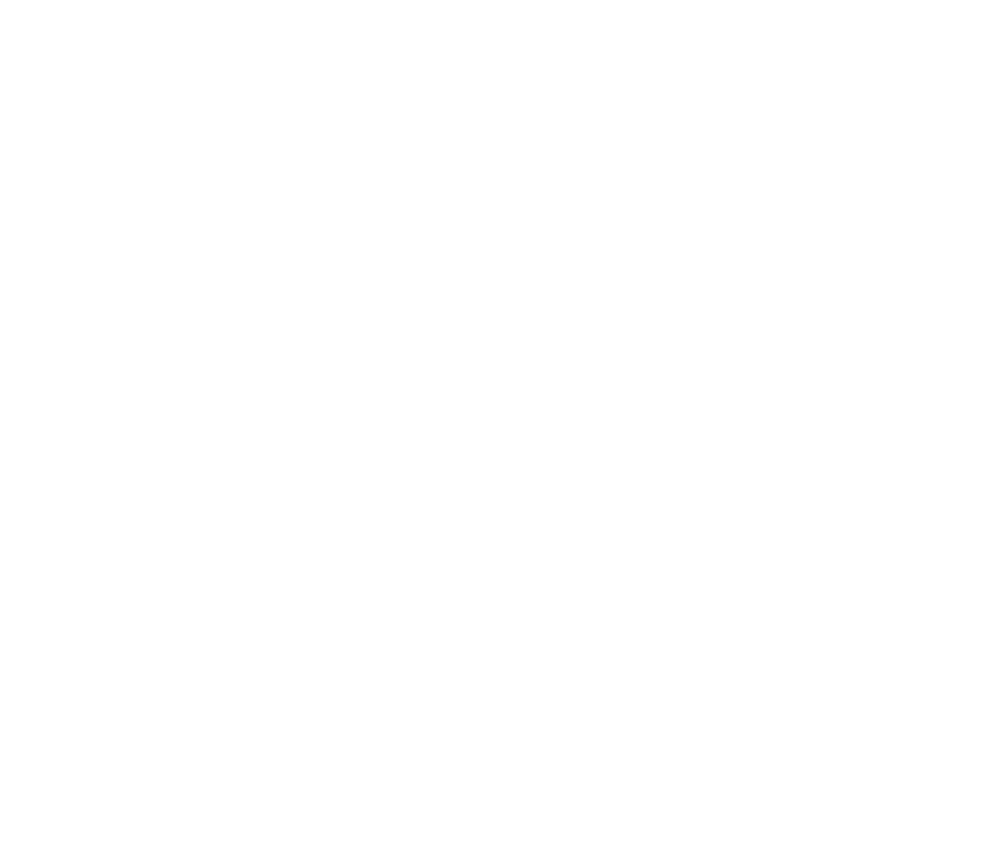
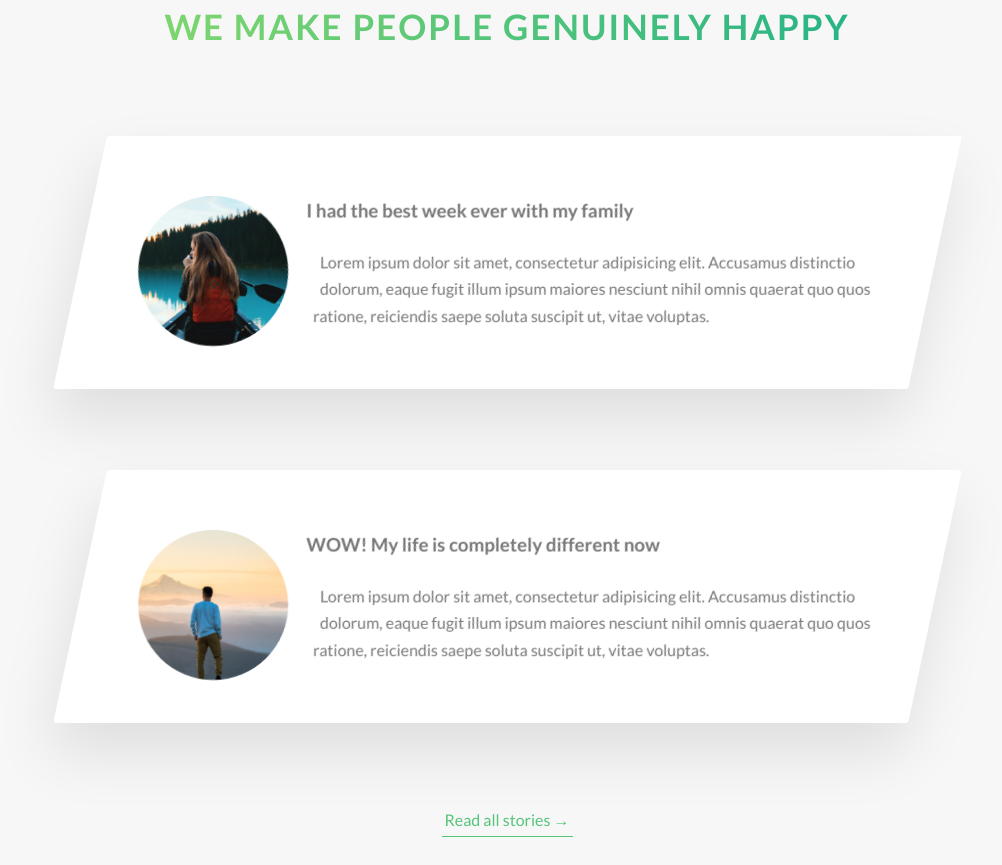
Before and after one commit to thetaungg/natours, a React (Create React App) app: page / in a window 1280 px wide. Shown: the part 3480-4345 px from the top of the page, without its empty margins (133-1135 px from the left). Before the commit the page ends 3357 px from the top, so only its background shows below. Built offline with nearby package versions, Linux system fonts and the light colour scheme.

Commit message:
created section-stories layout and story-board component

```diff
--- a/src/components/card-primary/card-primary.styles.scss
+++ b/src/components/card-primary/card-primary.styles.scss
@@ -40,10 +40,10 @@
     }
   }
 
-  &:hover &__side--front {
+  &:hover &__side--front { //when the card is hovered, we want to change card__side--font element
     transform: rotateY(-180deg);
   }
-  &:hover &__side--back {
+  &:hover &__side--back {//when the card is hovered, we want to change card__side--back element
     transform: rotateY(360deg);
   }
 
--- a/src/components/card-secondary/card-secondary.styles.scss
+++ b/src/components/card-secondary/card-secondary.styles.scss
@@ -9,9 +9,10 @@
   border-radius: 3px;
   box-shadow: 0 1.5rem 4rem rgba($color-black, .15);
   transition: all .3s;
+  backface-visibility: hidden;
 
   &:hover {
-    transform: translateY(-1.5rem) scale(1.03);
+    transform: translateY(-1.5rem);
     box-shadow: 0 2.5rem 4rem rgba($color-black, .15);
   }
   &__icon {
--- /dev/null
+++ b/src/components/story-board/story-board.component.jsx
@@ -0,0 +1,23 @@
+import React from "react";
+import './story-board.styles.scss';
+
+const StoryBoard = ({name,heading, paragraph, imgUrl}) => (
+    <div className="story-board">
+        <figure className="story-board__shape">
+            <img className="story-board__img" src={imgUrl} alt="Person on a tour"/>
+            <figcaption className="story-board__caption text-align-center">
+                {name}
+            </figcaption>
+        </figure>
+        <div className="story-board__text">
+            <h3 className="heading__tertiary margin-bottom-small">
+                {heading}
+            </h3>
+            <p>
+                {paragraph}
+            </p>
+        </div>
+    </div>
+);
+
+export default StoryBoard;
--- /dev/null
+++ b/src/components/story-board/story-board.styles.scss
@@ -0,0 +1,61 @@
+@import "../../assets/sass/variables";
+@import "../../assets/sass/utils";
+
+
+.story-board {
+  width: 75%;
+  margin: 0 auto;
+  box-shadow: 0 3rem 6rem rgba($color-black, .1);
+  background-color: $color-white;
+  border-radius: 3px;
+  padding: 6rem 6rem 6rem 9rem;
+  font-size: $default-font-size;
+  transform: skewX(-12deg);
+
+
+  &__shape {
+    width: 15rem;
+    height: 15rem;
+    float: left;
+    -webkit-shape-outside: circle(50% at 50% 50%);//the shape-outside is for defining how the elements should float around the shape eg.texts
+    shape-outside: circle(50% at 50% 50%); //only works when the element is floating and have height and width defined// the first value is radius , the second is the position of the center
+    -webkit-clip-path: circle(50% at 50% 50%);
+    clip-path: circle(50% at 50% 50%);
+    transform: translateX(-3rem) skewX(12deg); //the best way to move a floated element around
+    position: relative;
+  }
+
+  &__img {
+    height: 100%; //to fit inside the parent element
+    transform: translateX(-4rem) scale(1.4);
+    backface-visibility: hidden;
+    transition: all .5s;
+  }
+
+  &__text {
+    transform: skewX(12deg);
+  }
+
+  &__caption {
+    position: absolute;
+    top: 50%;
+    left: 50%;
+    transform: translate(-50%, 20%);
+    color: $color-white;
+    text-transform: uppercase;
+    font-size: 1.7rem;
+    opacity: 0;
+    transition: all .5s;
+    backface-visibility: hidden;
+  }
+
+  &:hover &__caption{//when the card is hovered, we want to change story-board--caption element
+    opacity: 1;
+    transform: translate(-50%,-50%);
+  }
+
+  &:hover &__img {
+    transform: translateX(-4rem) scale(1);
+    filter: blur(3px) brightness(80%); // values lower than 100% make it darker //100% is initial value
+  }
+}
--- a/src/layouts/grid/grid.styles.scss
+++ b/src/layouts/grid/grid.styles.scss
@@ -5,7 +5,7 @@
   max-width: $grid-width;
   margin: 0 auto;
 
-  &:not(:last-child){ //all the row except the last child
+  &:not(:last-child){ //all the row except the last child(row)
     margin-bottom: $gutter-vertical;
   }
 
--- /dev/null
+++ b/src/layouts/section-stories/section-stories.layout.jsx
@@ -0,0 +1,37 @@
+import React from "react";
+import './section-stories.styles.scss';
+import SecondaryHeading from "../../components/heading-secondary/heading-secondary.component";
+import StoryBoard from "../../components/story-board/story-board.component";
+import Img1 from "../../assets/images/nat-8.jpg";
+import Img2 from "../../assets/images/nat-9.jpg";
+import Button from "../../components/button/button.component";
+
+
+const StoriesSection = () => {
+    const blindText = 'Lorem ipsum dolor sit amet, consectetur adipisicing elit. Accusamus distinctio dolorum, eaque fugit illum ipsum maiores nesciunt nihil omnis quaerat quo quos ratione, reiciendis saepe soluta suscipit ut, vitae voluptas.';
+    return(
+        <section className="section-stories">
+                <SecondaryHeading text='We make people genuinely happy' marginDir='bottom' spacing='big' alignment='center'/>
+
+            <div className="section-row">
+                <StoryBoard
+                    heading='I had the best week ever with my family'
+                    paragraph={blindText}
+                    imgUrl={Img1}
+                    name='Mary Smith'/>
+            </div>
+            <div className='section-row'>
+                <StoryBoard
+                    heading='WOW! My life is completely different now'
+                    paragraph={blindText}
+                    imgUrl={Img2}
+                    name='Jack Wilson'/>
+            </div>
+            <div className='section-row text-align-center'>
+                <Button content='Read all stories &rarr;' type='btn-text' color=''/>
+            </div>
+        </section>
+    )
+};
+
+export default StoriesSection;
--- /dev/null
+++ b/src/layouts/section-stories/section-stories.styles.scss
@@ -0,0 +1,15 @@
+@import "../../assets/sass/variables";
+@import "../../assets/sass/utils";
+
+.section-stories {
+  padding: 15rem 0;
+  background-color: $color-grey-light-1;
+}
+.section-row {
+  max-width: $grid-width;
+  margin: 0 auto;
+
+  &:not(:last-child){ //all the row except the last child
+    margin-bottom: $gutter-vertical;
+  }
+}
--- a/src/pages/home/home.component.jsx
+++ b/src/pages/home/home.component.jsx
@@ -4,6 +4,7 @@
 import AboutSection from "../../layouts/about/about.layout";
 import FeaturesSection from "../../layouts/section-features/features.layout";
 import ToursSection from "../../layouts/section-tours/section-tours.layout";
+import StoriesSection from "../../layouts/section-stories/section-stories.layout";
 
 const HomePage = () => (
     <div className='home-page'>
@@ -12,6 +13,7 @@
             <AboutSection/>
             <FeaturesSection/>
             <ToursSection/>
+            <StoriesSection/>
         </main>
     </div>
 );
```
